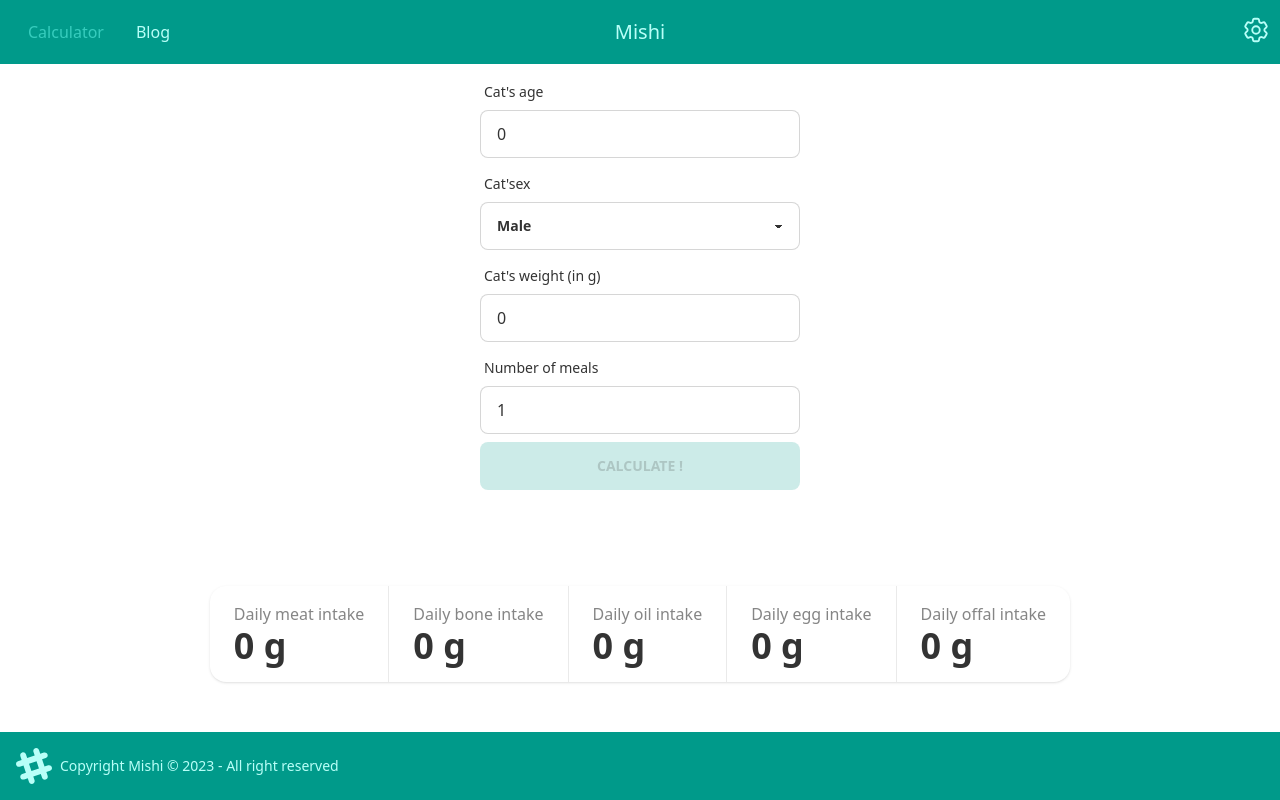
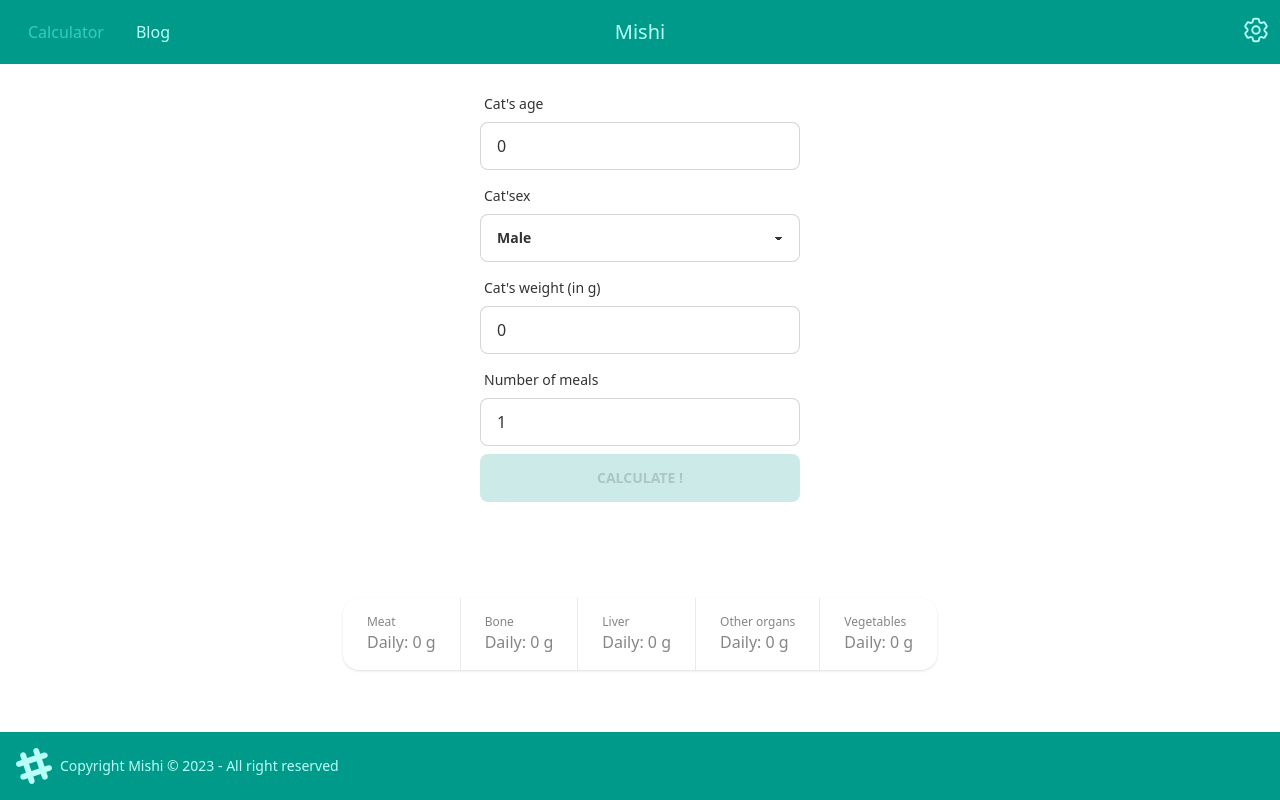
Before and after one commit to MishiBarf/Mishi, a SvelteKit app: page / in a window 1280 px wide. Built offline with nearby package versions, Linux system fonts and the light colour scheme.

Commit message:
New calculator
Fixed #14
and Fixed #13 as well

```diff
--- a/src/components/Calculator.svelte
+++ b/src/components/Calculator.svelte
@@ -2,7 +2,7 @@
 	import IntakeDisplay from '../components/IntakeDisplay.svelte';
 	import WeightInput from '../components/WeightInput.svelte';
 	import { calculateCatIntakes } from '../core/calculator';
-	import type { CalculatorOutput, Sex } from '../core/types';
+	import type { DailyIntakes, Sex } from '../core/types';
 	import { measurements } from '../core/stores';
 
 	let disableButton: boolean;
@@ -16,12 +16,12 @@
 		disableButton = weight <= 1 || age < 0 || !['male', 'female'].includes(sex.toLocaleLowerCase());
 	}
 
-	let result: CalculatorOutput = {
-		dailyMeatIntake: 0,
-		dailyOffalIntake: 0,
-		dailyEggIntake: 0,
-		dailyOilIntake: 0,
-		dailyBoneIntake: 0
+	let result: DailyIntakes = {
+		meat: 0,
+		vegetables: 0,
+		otherOrgans: 0,
+		liver: 0,
+		bone: 0
 	};
 
 	function doCalculations() {
@@ -81,32 +81,32 @@
 	<div class="grid grid-cols-1 gap-1 pt-24">
 		<div class="stats shadow mx-auto content-center stats-vertical lg:stats-horizontal">
 			<IntakeDisplay
-				title="Daily meat intake"
-				intake={result.dailyMeatIntake}
+				title="Meat"
+				intake={result.meat}
 				multiplicator={mealCount}
 				measurements={$measurements}
 			/>
 			<IntakeDisplay
-				title="Daily bone intake"
-				intake={result.dailyBoneIntake}
+				title="Bone"
+				intake={result.bone}
 				multiplicator={mealCount}
 				measurements={$measurements}
 			/>
 			<IntakeDisplay
-				title="Daily oil intake"
-				intake={result.dailyOilIntake}
+				title="Liver"
+				intake={result.liver}
 				multiplicator={mealCount}
 				measurements={$measurements}
 			/>
 			<IntakeDisplay
-				title="Daily egg intake"
-				intake={result.dailyEggIntake}
+				title="Other organs"
+				intake={result.otherOrgans}
 				multiplicator={mealCount}
 				measurements={$measurements}
 			/>
 			<IntakeDisplay
-				title="Daily offal intake"
-				intake={result.dailyOffalIntake}
+				title="Vegetables"
+				intake={result.vegetables}
 				multiplicator={mealCount}
 				measurements={$measurements}
 			/>
--- a/src/components/IntakeDisplay.svelte
+++ b/src/components/IntakeDisplay.svelte
@@ -1,21 +1,21 @@
 <script lang="ts">
 	import { formatGrams } from '../core/convertor';
-	import type { IntakeType, Measurements } from '../core/types';
+	import type { Grams, Measurements } from '../core/types';
 
-	export let intake: IntakeType = 0;
+	export let intake: Grams = 0;
 	export let title: string;
 	export let multiplicator = 1;
 	export let measurements: Measurements = 'metric';
 </script>
 
 <div class="stat">
-	<div class="stat-title">{title}</div>
-	<div class="stat-value">
-		{formatGrams(intake, measurements)}
+	<div class="stat-desc">{title}</div>
+	<div class="stat-title">
+		Daily: {formatGrams(intake, measurements)}
 	</div>
 	{#if multiplicator > 1 && intake > 0}
-		<div class="stat-desc">
-			Total: <strong>{formatGrams(intake * multiplicator, measurements)}</strong>
+		<div class="stat-title">
+			Total: {formatGrams(intake * multiplicator, measurements)}
 		</div>
 	{/if}
 </div>
--- a/src/core/calculator.ts
+++ b/src/core/calculator.ts
@@ -1,35 +1,31 @@
-import type { CalculatorInput, CalculatorOutput, IntakeType } from './types';
+import type { CalculatorInput, DailyIntakes, Grams } from './types';
 
-const smartKg = (x: number): IntakeType => {
+const smartWeight = (x: number): Grams => {
 	return Math.round(x);
 };
 
-export function calculateCatIntakes({ sex, age, weight }: CalculatorInput): CalculatorOutput {
-	let dailyMeatIntake = 0;
+export function calculateCatIntakes({ sex, age, weight }: CalculatorInput): DailyIntakes {
+	let totalIntake = 0;
 
 	if (sex === 'male') {
 		if (age < 1) {
-			dailyMeatIntake = weight * 0.1;
-		} else if (age < 7) {
-			dailyMeatIntake = weight * 0.03;
+			totalIntake = weight * 0.06;
 		} else {
-			dailyMeatIntake = weight * 0.02;
+			totalIntake = weight * 0.03;
 		}
 	} else {
 		if (age < 1) {
-			dailyMeatIntake = weight * 0.1;
+			totalIntake = weight * 0.06;
 		} else if (age < 7) {
-			dailyMeatIntake = weight * 0.25;
-		} else {
-			dailyMeatIntake = weight * 0.015;
+			totalIntake = weight * 0.025;
 		}
 	}
 
 	return {
-		dailyMeatIntake: smartKg(dailyMeatIntake),
-		dailyBoneIntake: smartKg(dailyMeatIntake * 0.1),
-		dailyOilIntake: smartKg(dailyMeatIntake * 0.05),
-		dailyEggIntake: smartKg(dailyMeatIntake * 0.05),
-		dailyOffalIntake: smartKg(dailyMeatIntake * 0.05)
+		meat: smartWeight(totalIntake * 0.64),
+		bone: smartWeight(totalIntake * 0.20),
+		liver: smartWeight(totalIntake * 0.03),
+		otherOrgans: smartWeight(totalIntake * 0.03),
+		vegetables: smartWeight(totalIntake * 0.1)
 	};
 }
```
Also changed, not shown: src/core/types.ts (+7 -7 lines).
